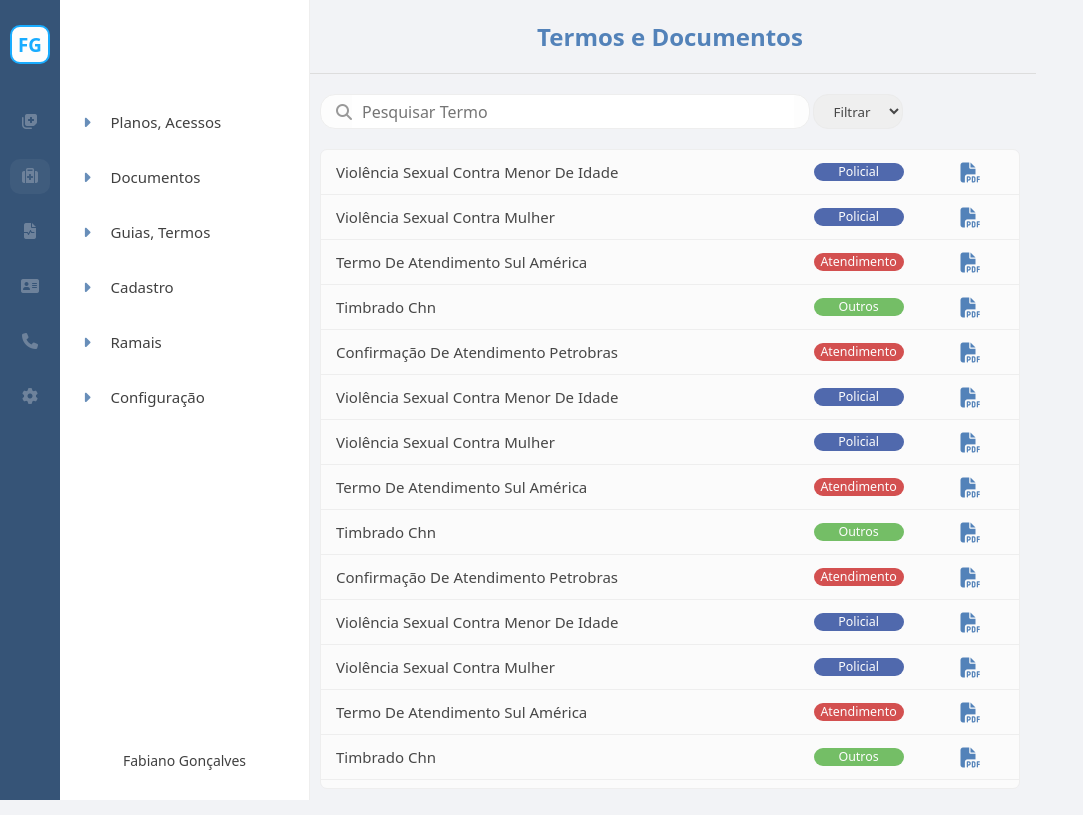
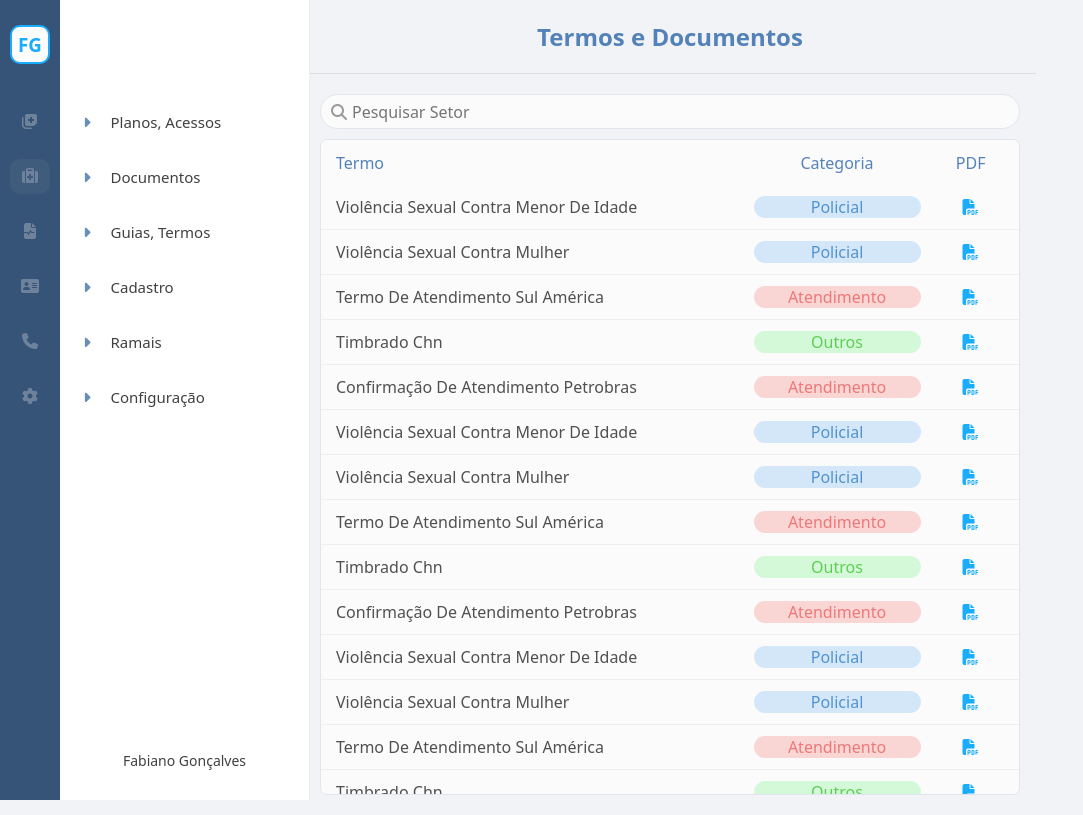
Before and after one commit to FbianoG/FG.Torrent, a website: page src/public/termos.html in a window 1280 px wide. Shown: the whole page, without its empty margins (0-1083 px from the left). Drawn offline with Linux system fonts and the light colour scheme.

Commit message:
Ajuste na page "Termos"

```diff
--- a/src/public/css/termos.css
+++ b/src/public/css/termos.css
@@ -12,126 +12,117 @@
     color: #5382b9;
 }
 
-.termos {
+.container-search {
+    width: 700px;
+    height: 35px;
+    display: flex;
+    align-items: center;
+    border: 1px solid #e1e6ee;
+    border-radius: 20px;
+    margin: 0 auto;
+    padding: 0 10px;
+    background: #fbfbfb;
+    color: #999;
+    margin-bottom: 10px;
+}
+
+#search-input {
+    width: 100%;
+    height: 100%;
+    font-size: 16px;
+    background: transparent;
+    border: none;
+    outline: none;
+    padding: 0 5px;
+    color: #999;
+}
+
+.container-list {
     margin: 0 auto;
     width: 700px;
-    min-width: 300px;
-    height: 80vh;
+    max-height: 82vh;
     background: #fbfbfb;
-    border: 1px solid #eeeeee;
+    border: 1px solid #e1e6ee;
     border-radius: 7px;
     overflow: auto;
 }
 
+.list-legends {
+    width: 100%;
+    height: 45px;
+    color: #5382b9;
+    font-weight: 500;
+    padding: 0 15px;
+    display: flex;
+    justify-content: space-between;
+    align-items: center;
+}
+
+.legends-termo,
+.card-termo {
+    width: 60%;
+    font-weight: 500;
+}
+
+.legends-categoria,
+.card-categoria {
+    width: 25%;
+    text-align: center;
+
+}
+
+.legends-pdf,
+.card-pdf {
+    width: 10%;
+    text-align: center;
+    text-decoration: none;
+    height: 100%;
+    display: flex;
+    justify-content: center;
+    align-items: center;
+}
+
+.card-pdf i {
+    color: #19acff;
+}
+
+.list-card {
+    width: 100%;
+}
 
 .card {
-    background: #fbfbfb;
     width: 100%;
     height: 45px;
+    border-bottom: 1px solid #eee;
+    display: flex;
+    align-items: center;
     padding: 0 15px;
-    color: #474747;
-    border-bottom: 1px solid #eeeeee;
-    font-weight: 500;
-    font-size: 15px;
-    display: flex;
-    justify-content: left;
-    align-items: center;
-    gap: 10px;
+    color: #505050;
+    justify-content: space-between;
 }
 
 .card:hover {
-    transition: 200ms;
     background: #f2f2f2;
+    transition: 100ms;
 }
 
-.card p {
-    width: 70%;
-    display: inline-block;
+.card-pdf:hover i {
+    opacity: 0.5;
+    transition: 200ms;
 }
 
-.card h5 {
-    width: 10%;
-    min-width: 90px;
-    line-height: 18px;
-    color: #fdfdfd;
-    font-weight: 500;
-    border-radius: 10px;
-    text-align: center;
+#card-policial {
+    color: #5293cf;
+    border-radius: 15px;
+    background: #d4e7f9;
 }
-
-.card a {
-    margin-left: auto;
-    width: 10%;
-    color: #5382b9;
-    font-size: 20px;
-    text-align: center;
-    justify-self: right;
+#card-atendimento {
+    color: #ee7878;
+    border-radius: 15px;
+    background: #f9d6d4;
 }
-
-.card i:hover {
-    opacity: 0.8;
+#card-outros {
+    color: #5ccf52;
+    border-radius: 15px;
+    background: #d4f9d9;
 }
-
-
-.policial h5 {
-    background: #5069ad;
-}
-
-.atendimento h5 {
-    background: #d35050;
-}
-
-.outros h5 {
-    background: #74be66;
-}
-
-.filtros {
-    margin: 0 auto;
-    width: 700px;
-    min-width: 300px;
-    display: flex;
-    justify-content: flex-start;
-    gap: 3px;
-    margin-bottom: 20px;
-}
-
-.search {
-    border: 1px solid #eeeeee;
-    background: #fdfdfd;
-    border-radius: 15px;
-    width: 70%;
-    height: 35px;
-    display: flex;
-    justify-content: left;
-    align-items: center;
-    padding-left: 15px;
-    padding-right: 15px;
-    overflow: hidden;
-}
-
-#search-input {
-    border: none;
-    outline: none;
-    padding-left: 10px;
-    width: 100%;
-    height: 100%;
-    min-width: 250px;
-    font-size: 16px;
-}
-
-.search i {
-    color: #999999;
-}
-
-.filtros select {
-    border-radius: 15px;
-    width: 10%;
-    min-width: 90px;
-    border: 1px solid #ebebeb;
-    text-align: center;
-    color: #474747;
-}
-
-.filtros option {
-    border-radius: 15px;
-}
--- a/src/public/scripts/termos.js
+++ b/src/public/scripts/termos.js
@@ -74,6 +74,41 @@ const files = [
         type: 'atendimento',
         doc: 'globo.com'
     },
+    {
+        name: 'confirmação de atendimento petrobras',
+        type: 'atendimento',
+        doc: 'globo.com'
+    },
+    {
+        name: 'confirmação de atendimento petrobras',
+        type: 'atendimento',
+        doc: 'globo.com'
+    },
+    {
+        name: 'confirmação de atendimento petrobras',
+        type: 'atendimento',
+        doc: 'globo.com'
+    },
+    {
+        name: 'confirmação de atendimento petrobras',
+        type: 'atendimento',
+        doc: 'globo.com'
+    },
+    {
+        name: 'confirmação de atendimento petrobras',
+        type: 'atendimento',
+        doc: 'globo.com'
+    },
+    {
+        name: 'confirmação de atendimento petrobras',
+        type: 'atendimento',
+        doc: 'globo.com'
+    },
+    {
+        name: 'confirmação de atendimento petrobras',
+        type: 'atendimento',
+        doc: 'globo.com'
+    },
 ]
 
 // Criar transition ao tirar mouse do menu lateral (para evitar problemas no carregamento com transition já definida)
@@ -81,7 +116,7 @@ document.querySelectorAll('nav')[0].addEventListener('mouseleave', (e) => {
     e.target.style.transition = '400ms'
 })
 
-const list = document.querySelectorAll('.termos')[0]
+const list = document.querySelectorAll('.list-card')[0]
 let searchInput = document.querySelector('#search-input')
 let selectInput = document.querySelector('#filtro')
 
@@ -91,9 +126,9 @@ function load(e) {
         let newDoc = document.createElement('div')
         newDoc.classList = `card ${e[i].type}`
         newDoc.innerHTML = `
-        <p>${e[i].name}</p>
-        <h5>${e[i].type}</h5>
-        <a href="${e[i].doc}" target='_blank'><i class="fa-solid fa-file-pdf"></i></a>`
+        <p class="card-termo">${e[i].name}</p>
+        <p class="card-categoria" id="card-${e[i].type}">${e[i].type}</p>
+        <a href="${e[i].doc}" target='_blank' class="card-pdf"><i class="fa-solid fa-file-pdf"></i></a>`
         list.appendChild(newDoc)
     }
     capitalize()
--- a/src/public/termos.html
+++ b/src/public/termos.html
@@ -22,7 +22,7 @@
             <li><i class="fa-solid fa-phone"></i></li>
             <li><i class="fa-solid fa-gear"></i></li>
         </ul>
-        <nav >
+        <nav>
             <a href="index.html"><i class="fa-solid fa-caret-right"></i>Planos, Acessos</a></li>
             <a href="termos.html"><i class="fa-solid fa-caret-right"></i>Documentos</a>
             <a href="guias.html"><i class="fa-solid fa-caret-right"></i>Guias, Termos</a>
@@ -36,20 +36,23 @@
 
     <div class="container">
         <h2>Termos e Documentos</h2>
-        <div class="filtros">
-            <div class="search">
-                <i class="fa-solid fa-magnifying-glass"></i>
-                <input type="text" placeholder="Pesquisar Termo" id="search-input">
+
+        <div class="container-search">
+            <i class="fa-solid fa-magnifying-glass"></i>
+            <input type="text" id="search-input" placeholder="Pesquisar Setor">
+        </div>
+
+        <div class="container-list">
+            <div class="list-legends">
+                <p class="legends-termo">Termo</p>
+                <p class="legends-categoria">Categoria</p>
+                <p class="legends-pdf">PDF</p>
             </div>
-            <select name="" id="filtro">
-                <option value="">Filtrar</option>
-                <option value="policial">Policial</option>
-                <option value="atendimento">Atendimento</option>
-                <option value="Outros">Outros</option>
-            </select>
+            <ul class="list-card">
+            </ul>
+
         </div>
-        <div class="termos">
-        </div>
+
 </body>
 
 </html>
```
